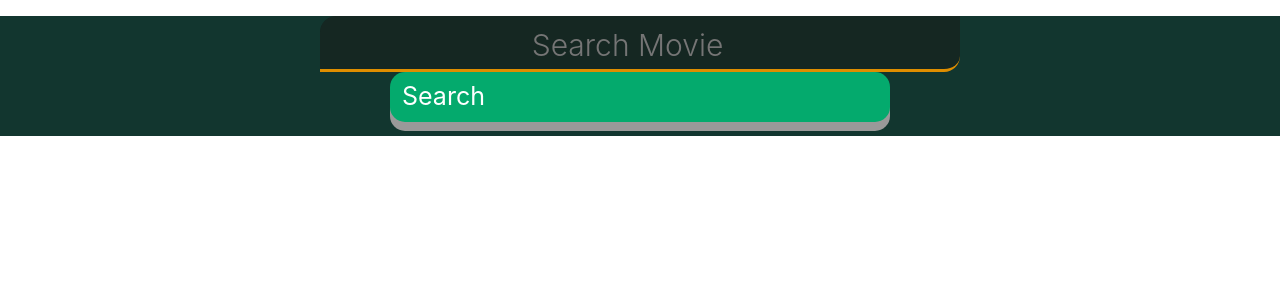
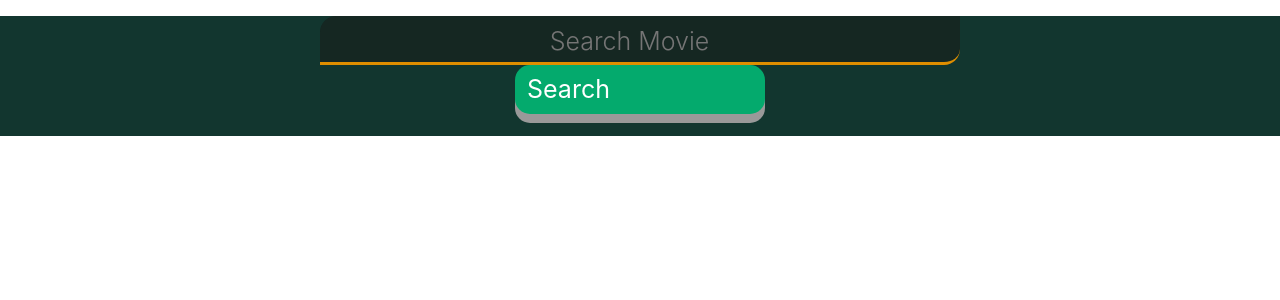
Before and after one commit to GithubVicky97/React-movie-app, a React (Create React App) app: page / in a window 1280 px wide. Shown: the top 300 px of the page. Built offline with nearby package versions, Linux system fonts and the light colour scheme.

Commit message:
Update App.css

```diff
--- a/src/App.css
+++ b/src/App.css
@@ -47,8 +47,237 @@
     padding-top: 150px;
 }
 
-@media only screen and  ( max-width:1402px){
+ @media (max-width: 480px) {
 
+    .head{
+        width: 100%;
+        height: 120px;
+        background-color: #12362f;
+
+    }
+    .inp{
+
+        width: 50%;
+        padding-top: 7px;
+        margin: auto;
+        text-align: center;
+        display: flex;
+        border: none;
+        outline: none;
+        background-color: rgba(27, 4, 4, 0.3);
+        border-radius: 16px 0px 16px 0px;
+        border-bottom: 3px solid #DF8E00;
+        color: #fff;
+        font-size: 20px;
+        font-weight: 300;
+        transition: 0.2s ease-out;
+
+
+    }
+    .btn{
+
+        width: 100px;
+        margin: auto;
+        display: flex;
+        font-size: 20px;
+        text-align: center;
+        cursor: pointer;
+        outline: none;
+        color: #fff;
+        background-color: #04AA6D;
+        border: none;
+        border-radius: 15px;
+        box-shadow: 0 9px #999;
+    }
+    .row{
+        display: grid;
+        grid-template-columns: auto ;
+        grid-gap: 10px;
+
+    }
+    .card{
+        width: 14rem;
+    }
+    .card-img-top{
+        width: 400px;
+        margin: auto;
+    }
+
+}
+
+/* Media Query for low resolution  Tablets, Ipads */
+@media (min-width: 481px) and (max-width: 767px) {
+    .head{
+        width: 100%;
+        height: 120px;
+        background-color: #12362f;
+
+    }
+    .inp{
+
+        width: 50%;
+        padding-top: 7px;
+        margin: auto;
+        text-align: center;
+        display: flex;
+        border: none;
+        outline: none;
+        background-color: rgba(27, 4, 4, 0.3);
+        border-radius: 16px 0px 16px 0px;
+        border-bottom: 3px solid #DF8E00;
+        color: #fff;
+        font-size: 20px;
+        font-weight: 300;
+        transition: 0.2s ease-out;
+
+
+    }
+    .btn{
+
+        width: 150px;
+        margin: auto;
+        display: flex;
+        font-size: 25px;
+        text-align: center;
+        cursor: pointer;
+        outline: none;
+        color: #fff;
+        background-color: #04AA6D;
+        border: none;
+        border-radius: 15px;
+        box-shadow: 0 9px #999;
+    }
+
+    .row{
+        display: grid;
+        grid-template-columns: auto auto;
+        grid-gap: 10px;
+
+    }
+    .card{
+        width: 14rem;
+    }
+    .card-img-top{
+        width: 282px;
+        margin: auto;
+    }
+
+}
+
+/* Media Query for Tablets Ipads portrait mode */
+@media (min-width: 768px) and (max-width: 1024px){
+    .head{
+        width: 100%;
+        height: 120px;
+        background-color: #12362f;
+
+    }
+    .inp{
+
+        width: 50%;
+        padding-top: 7px;
+        margin: auto;
+        text-align: center;
+        display: flex;
+        border: none;
+        outline: none;
+        background-color: rgba(27, 4, 4, 0.3);
+        border-radius: 16px 0px 16px 0px;
+        border-bottom: 3px solid #DF8E00;
+        color: #fff;
+        font-size: 25px;
+        font-weight: 300;
+        transition: 0.2s ease-out;
+
+
+    }
+    .btn{
+
+        width: 250px;
+        margin: auto;
+        display: flex;
+        font-size: 25px;
+        text-align: center;
+        cursor: pointer;
+        outline: none;
+        color: #fff;
+        background-color: #04AA6D;
+        border: none;
+        border-radius: 15px;
+        box-shadow: 0 9px #999;
+    }
+    .row{
+        display: grid;
+        grid-template-columns: auto auto auto;
+        grid-gap: 10px;
+
+    }
+    .card{
+        width: 14rem;
+    }
+    .card-img-top{
+        width: 282px;
+    }
+}
+
+/* Media Query for Laptops and Desktops */
+@media (min-width: 1025px) and (max-width: 1280px){
+    .head{
+        width: 100%;
+        height: 120px;
+        background-color: #12362f;
+
+    }
+    .inp{
+
+        width: 50%;
+        padding-top: 7px;
+        margin: auto;
+        text-align: center;
+        display: flex;
+        border: none;
+        outline: none;
+        background-color: rgba(27, 4, 4, 0.3);
+        border-radius: 16px 0px 16px 0px;
+        border-bottom: 3px solid #DF8E00;
+        color: #fff;
+        font-size: 25px;
+        font-weight: 300;
+        transition: 0.2s ease-out;
+
+
+    }
+    .btn{
+
+        width: 250px;
+        margin: auto;
+        display: flex;
+        font-size: 25px;
+        text-align: center;
+        cursor: pointer;
+        outline: none;
+        color: #fff;
+        background-color: #04AA6D;
+        border: none;
+        border-radius: 15px;
+        box-shadow: 0 9px #999;
+    }
+    .row{
+        display: grid;
+        grid-template-columns: auto auto auto;
+        grid-gap: 10px;
+
+    }
+    .card{
+        width: 14rem;
+    }
+    .card-img-top{
+        width: 282px;
+    }
+}
+
+/* Media Query for Large screens */
+@media (min-width: 1281px) {
     .head{
         width: 100%;
         height: 120px;
@@ -94,8 +323,7 @@
         display: grid;
         grid-template-columns: auto auto auto auto ;
         grid-gap: 10px;
-        /* display: flex; */
-        /* flex-wrap: wrap; */
+
     }
     .card{
         width: 14rem;
@@ -104,175 +332,3 @@
         width: 282px;
     }
 }
-@media screen and (max-width:700px){
-
-    .head{
-        width: 100%;
-        height: 120px;
-        background-color: #12362f;
-
-    }
-    .inp{
-
-        width: 50%;
-        padding-top: 7px;
-        margin: auto;
-        text-align: center;
-        display: flex;
-        border: none;
-        outline: none;
-        background-color: rgba(27, 4, 4, 0.3);
-        border-radius: 16px 0px 16px 0px;
-        border-bottom: 3px solid #DF8E00;
-        color: #fff;
-        font-size: 25px;
-        font-weight: 300;
-        transition: 0.2s ease-out;
-
-
-    }
-    .btn{
-
-        width: 250px;
-        margin: auto;
-        display: flex;
-        font-size: 25px;
-        text-align: center;
-        cursor: pointer;
-        outline: none;
-        color: #fff;
-        background-color: #04AA6D;
-        border: none;
-        border-radius: 15px;
-        box-shadow: 0 9px #999;
-    }
-    .row{
-        display: grid;
-        grid-template-columns: auto auto auto;
-        grid-gap: 10px;
-        /* display: flex; */
-        /* flex-wrap: wrap; */
-    }
-    .card{
-        width: 14rem;
-    }
-    .card-img-top{
-        width: 282px;
-    }
-}
-@media screen and (max-width:450px){
-    .head{
-        width: 100%;
-        height: 120px;
-        background-color: #12362f;
-
-    }
-    .inp{
-
-        width: 50%;
-        padding-top: 7px;
-        margin: auto;
-        text-align: center;
-        display: flex;
-        border: none;
-        outline: none;
-        background-color: rgba(27, 4, 4, 0.3);
-        border-radius: 16px 0px 16px 0px;
-        border-bottom: 3px solid #DF8E00;
-        color: #fff;
-        font-size: 20px;
-        font-weight: 300;
-        transition: 0.2s ease-out;
-
-
-    }
-    .btn{
-
-        width: 150px;
-        margin: auto;
-        display: flex;
-        font-size: 25px;
-        text-align: center;
-        cursor: pointer;
-        outline: none;
-        color: #fff;
-        background-color: #04AA6D;
-        border: none;
-        border-radius: 15px;
-        box-shadow: 0 9px #999;
-    }
-
-    .row{
-        display: grid;
-        grid-template-columns: auto auto;
-        grid-gap: 10px;
-        /* display: flex; */
-        /* flex-wrap: wrap; */
-    }
-    .card{
-        width: 14rem;
-    }
-    .card-img-top{
-        width: 282px;
-        margin: auto;
-    }
-
-}
-@media screen and (max-width:300px){
-
-    .head{
-        width: 100%;
-        height: 120px;
-        background-color: #12362f;
-
-    }
-    .inp{
-
-        width: 50%;
-        padding-top: 7px;
-        margin: auto;
-        text-align: center;
-        display: flex;
-        border: none;
-        outline: none;
-        background-color: rgba(27, 4, 4, 0.3);
-        border-radius: 16px 0px 16px 0px;
-        border-bottom: 3px solid #DF8E00;
-        color: #fff;
-        font-size: 20px;
-        font-weight: 300;
-        transition: 0.2s ease-out;
-
-
-    }
-    .btn{
-
-        width: 100px;
-        margin: auto;
-        display: flex;
-        font-size: 20px;
-        text-align: center;
-        cursor: pointer;
-        outline: none;
-        color: #fff;
-        background-color: #04AA6D;
-        border: none;
-        border-radius: 15px;
-        box-shadow: 0 9px #999;
-    }
-    .row{
-        display: grid;
-        grid-template-columns: auto ;
-        grid-gap: 10px;
-        /* display: flex; */
-        /* flex-wrap: wrap; */
-    }
-    .card{
-        width: 14rem;
-    }
-    .card-img-top{
-        width: 400px;
-        margin: auto;
-    }
-
-}
```
